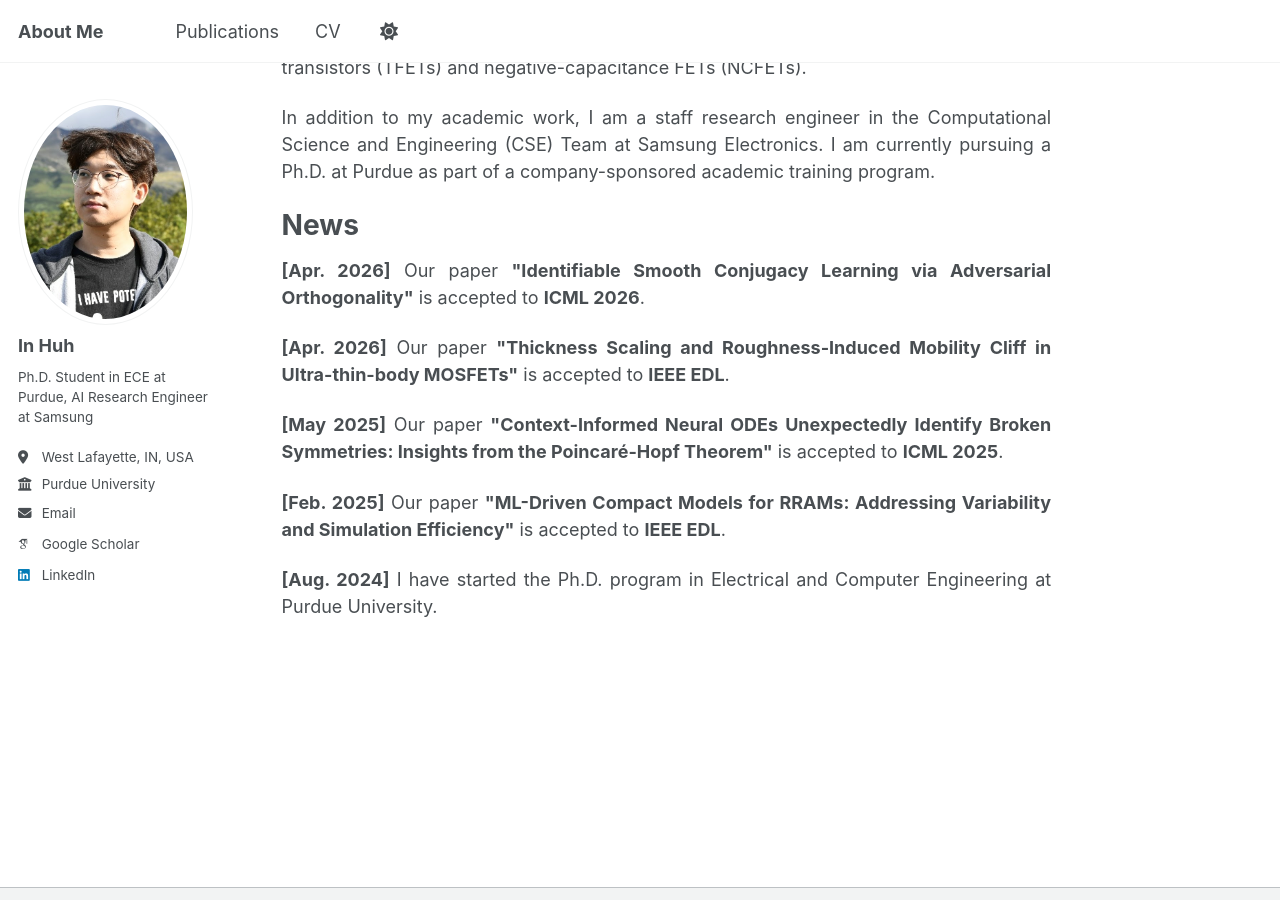
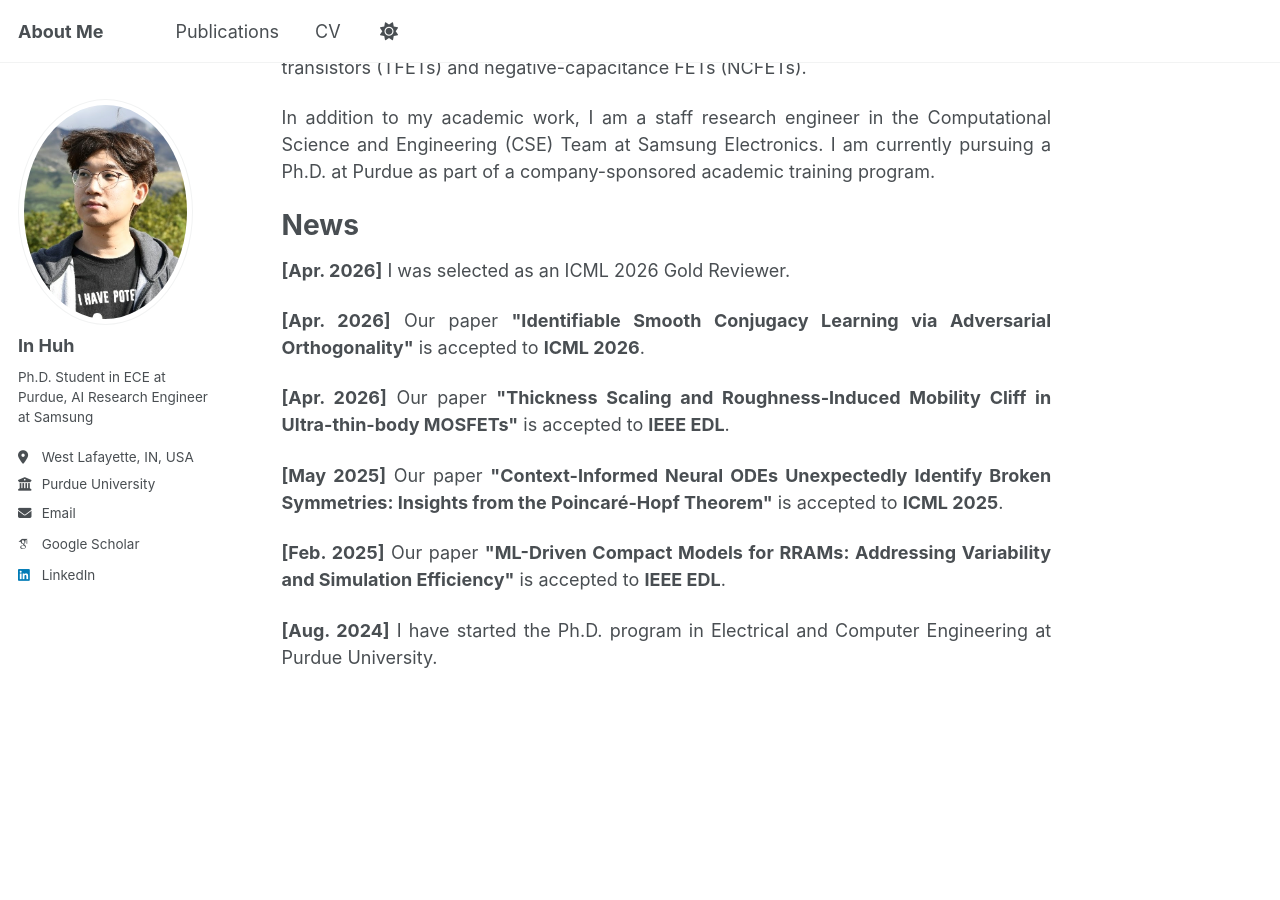
Before and after one commit to inhuh91/inhuh91.github.io, a Jekyll site: the page built from _pages/about.md, in a window 1280 px wide and 900 px high, scrolled down 512 px. Built offline with Jekyll 4.4.1, drawn with Linux system fonts in a browser that asks for light colours; some web fonts are replaced.

Commit message:
Publication updated.

```diff
--- a/_pages/about.md
+++ b/_pages/about.md
@@ -26,6 +26,11 @@ News
 ======
 <p align="justify">
 <strong>[Apr. 2026]</strong>
+I was selected as an ICML 2026 Gold Reviewer.
+</p>
+
+<p align="justify">
+<strong>[Apr. 2026]</strong>
 Our paper <strong>"Identifiable Smooth Conjugacy Learning via Adversarial Orthogonality"</strong> is accepted to <strong>ICML 2026</strong>.
 </p>
 
```
